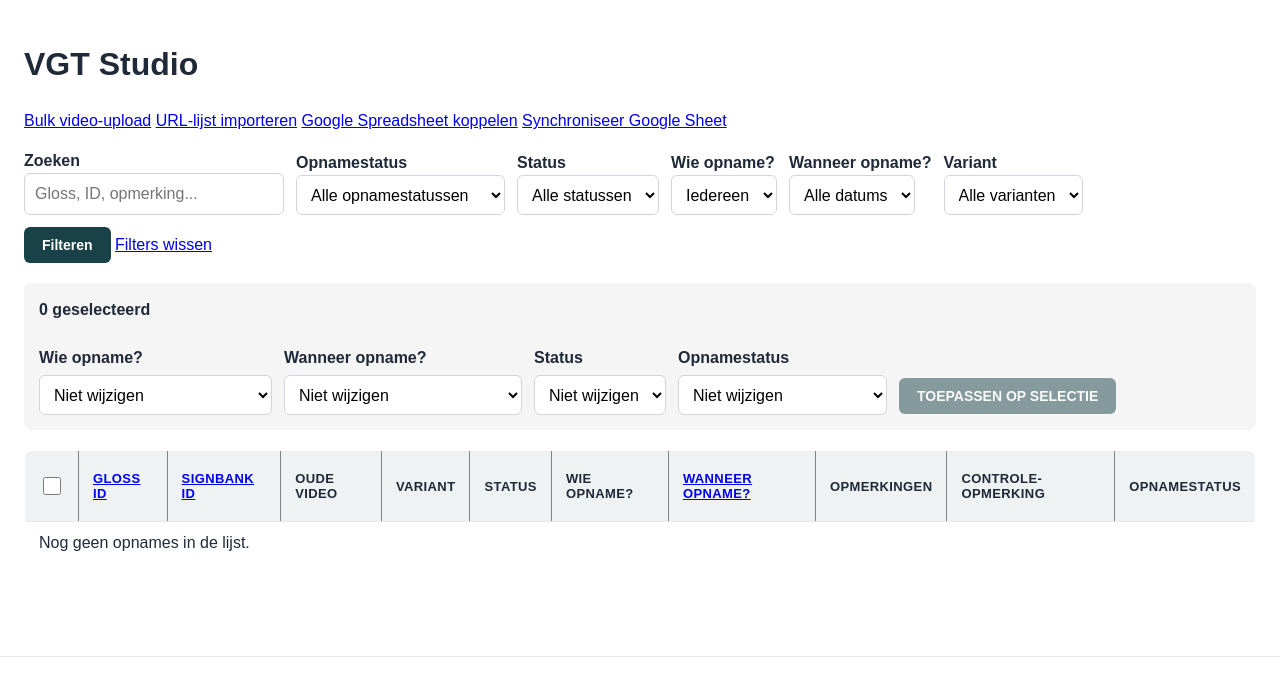
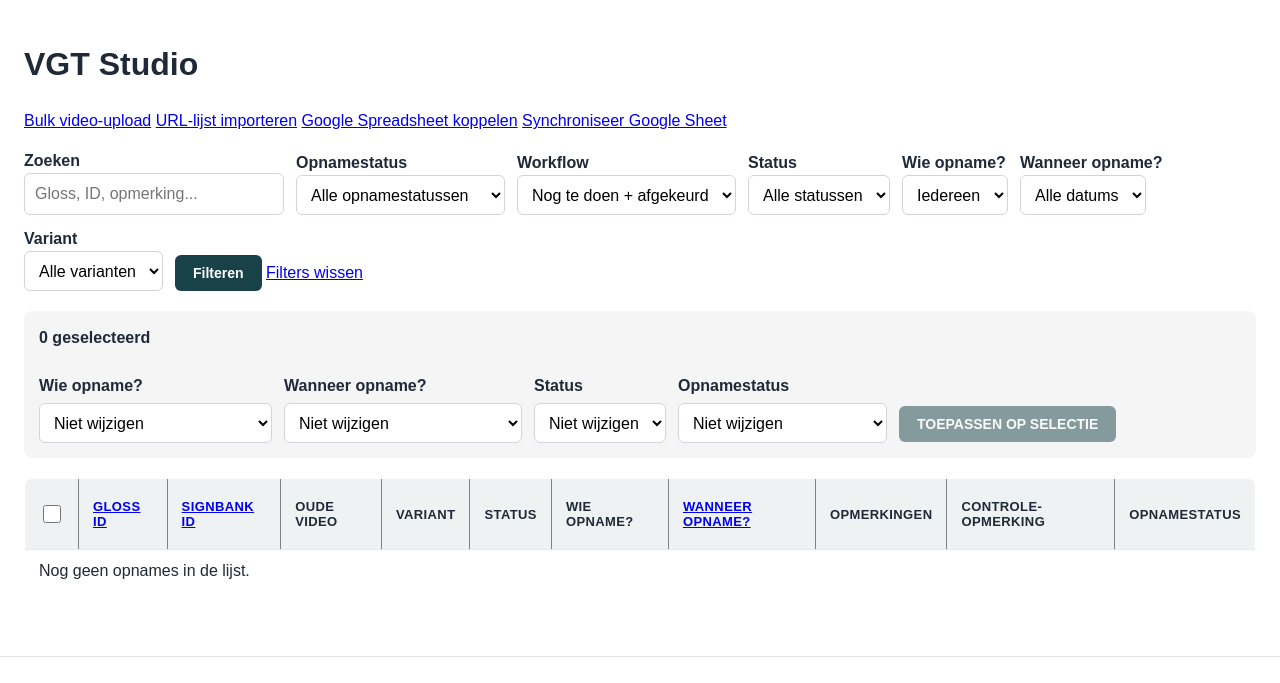
Before and after one commit to ThijsVGTC/vgt-studio, a Django app: page / in a window 1280 px wide. Shown: the part 72-755 px from the top of the page. Run offline with Django 5.2, Linux system fonts and the light colour scheme; the visitor is signed in with stand-in values (Sample User, id 1); data that the repository does not hold is empty.

Commit message:
voltooid

```diff
--- a/recordings/templates/recordings/recording_list.html
+++ b/recordings/templates/recordings/recording_list.html
@@ -37,6 +37,34 @@ Opnames | VGT Studio
                     </option>
                     <option value="OPNAME_AFGEKEURD" {% if selected_review_status == "OPNAME_AFGEKEURD" %}selected{% endif %}>
                         Opname afgekeurd
+                    </option>
+                </select>
+            </div>
+
+            <div>
+                <label for="workflow_status">
+                    <strong>Workflow</strong>
+                </label><br>
+
+                <select name="workflow_status" id="workflow_status">
+                    <option value="" {% if not selected_workflow_status %}selected{% endif %}>
+                        Nog te doen + afgekeurd
+                    </option>
+
+                    <option value="TODO" {% if selected_workflow_status == "TODO" %}selected{% endif %}>
+                        Nog te doen
+                    </option>
+
+                    <option value="REJECTED" {% if selected_workflow_status == "REJECTED" %}selected{% endif %}>
+                        Afgekeurd
+                    </option>
+
+                    <option value="COMPLETED" {% if selected_workflow_status == "COMPLETED" %}selected{% endif %}>
+                        Voltooid
+                    </option>
+
+                    <option value="ALL" {% if selected_workflow_status == "ALL" %}selected{% endif %}>
+                        Alles
                     </option>
                 </select>
             </div>
--- a/recordings/views.py
+++ b/recordings/views.py
@@ -1074,6 +1074,23 @@ def signbank_list(request):
 @login_required
 def recording_list(request):
     items = RecordingItem.objects.all()
+    selected_workflow_status = request.GET.get(
+        "workflow_status",
+        ""
+    )
+
+    if selected_workflow_status:
+        if selected_workflow_status != "ALL":
+            items = items.filter(
+                recording_workflow_status=selected_workflow_status
+            )
+    else:
+        items = items.filter(
+            recording_workflow_status__in=[
+                "TODO",
+                "REJECTED",
+            ]
+        )
     selected_status = request.GET.get("status", "")
     selected_recording_by = request.GET.get("recording_by", "")
     selected_recording_date = request.GET.get("recording_date", "")
@@ -1193,6 +1210,7 @@ def recording_list(request):
             "selected_recording_by": selected_recording_by,
             "selected_recording_date": selected_recording_date,
             "selected_review_status": selected_review_status,
+            "selected_workflow_status": selected_workflow_status,
             "variants": variants,
             "selected_variant": selected_variant,
             "search_query": search_query,
```
